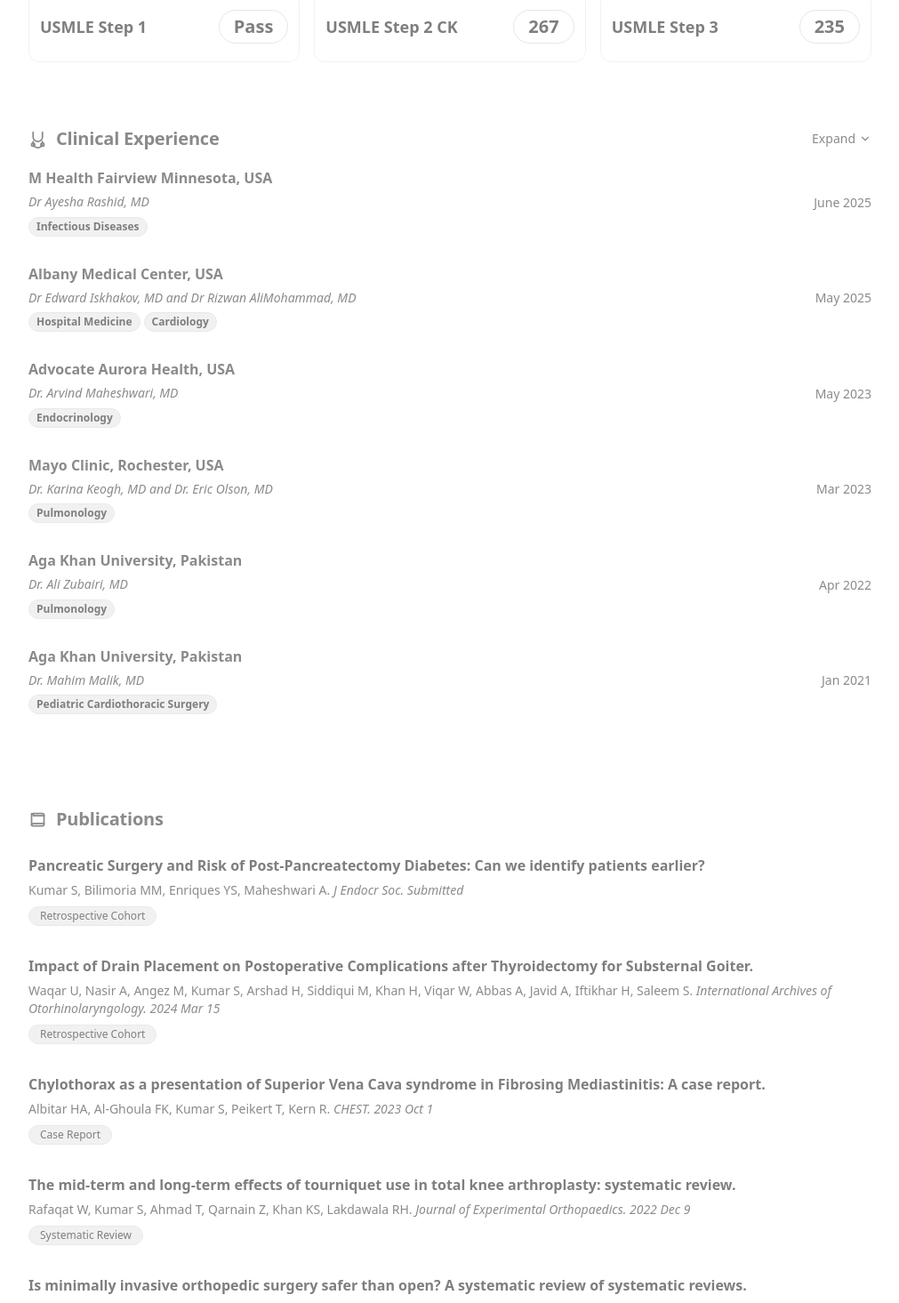
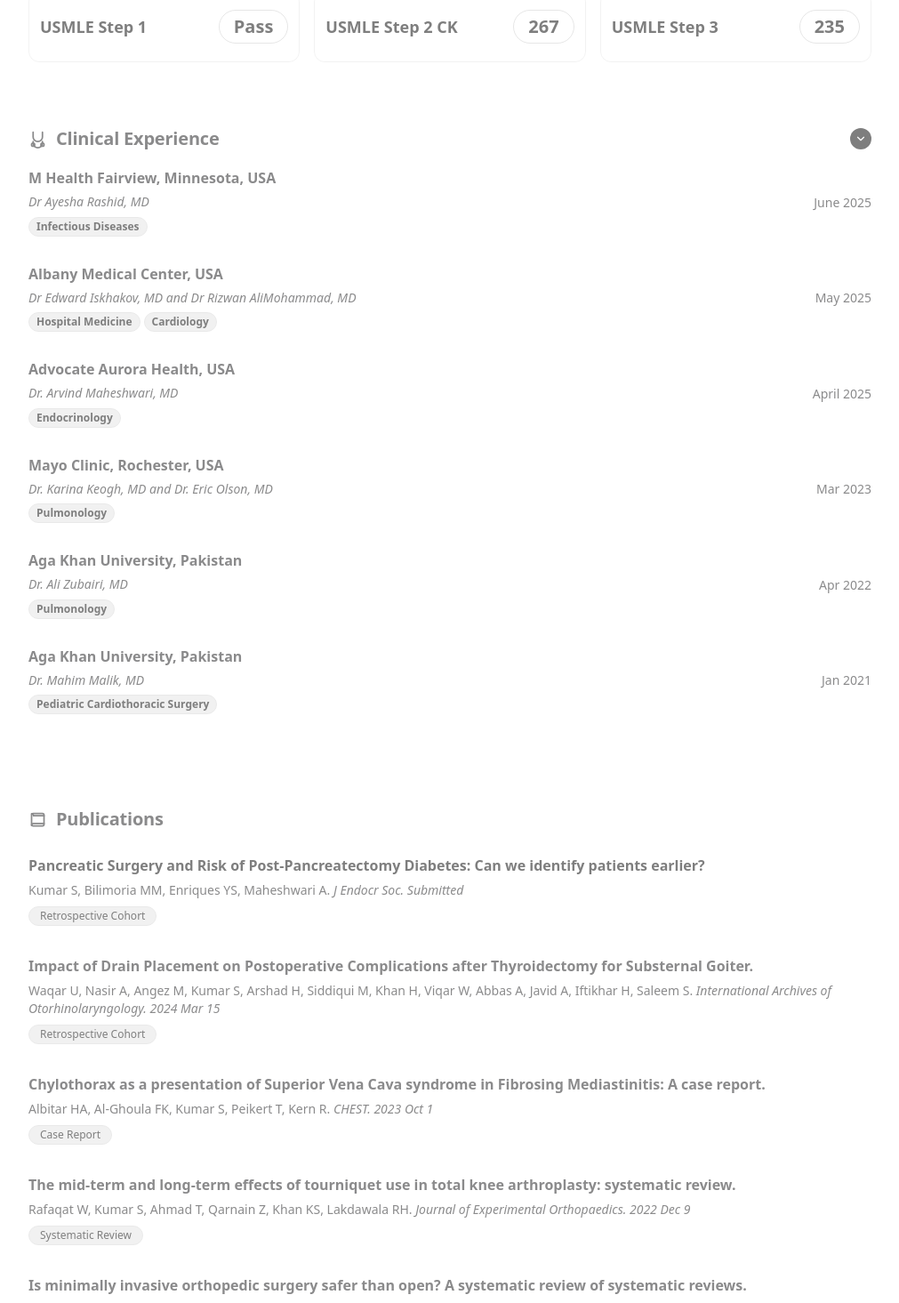
Before and after one commit to itssudhesh/Website-2.0, a Next.js app: page /cv in a window 1280 px wide. Shown: the part 573-2038 px from the top of the page at 89% size, without its empty margins (136-1147 px from the left). Built offline with nearby package versions, Linux system fonts and the light colour scheme.

Commit message:
Bug fixes

```diff
--- a/src/app/components/CVSection.tsx
+++ b/src/app/components/CVSection.tsx
@@ -4,7 +4,7 @@
  */
 "use client";
 
-import React, { RefObject } from 'react';
+import React, { RefObject, useState } from 'react';
 import SectionHeader from './SectionHeader';
 import ExperienceItem from './ExperienceItem';
 import {
@@ -220,7 +220,16 @@
                   <div className="flex flex-row justify-between items-start md:items-center w-full">
                     <div className="flex-1 min-w-0">
                       <div className="flex items-center gap-2">
-                      <span className="font-bold leading-tight sm:leading-snug mb-2 block">{presentation.title}</span>
+                        <a
+                          href="https://docs.google.com/presentation/d/1c8eF13AhJcg9MuWdo7115NLcCATjmghl/edit?slide=id.p1#slide=id.p1"
+                          target="_blank"
+                          rel="noopener noreferrer"
+                          className="font-bold leading-tight sm:leading-snug mb-2 block text-left cv-link-black focus:outline-none"
+                          style={{ cursor: 'pointer', fontWeight: 700 }}
+                          aria-label="Open Presentation in new tab"
+                        >
+                          {presentation.title}
+                        </a>
                       </div>
                       <div className="text-foreground/80 text-sm">
                         {presentation.authors}. <span className="italic">{presentation.venue}. {presentation.date}</span>
--- a/src/app/components/PublicationItem.tsx
+++ b/src/app/components/PublicationItem.tsx
@@ -33,7 +33,7 @@
       href={link}
       target="_blank"
       rel="noopener noreferrer"
-      className="font-bold !text-black hover:text-foreground/60 transition-colors duration-200 cursor-pointer text-sm md:text-base leading-tight mb-1 block"
+      className="font-bold cv-link-black transition-colors duration-200 cursor-pointer text-sm md:text-base leading-tight mb-1 block"
     >
       {title}
     </a>
--- a/src/app/components/SectionHeader.tsx
+++ b/src/app/components/SectionHeader.tsx
@@ -36,21 +36,20 @@
         <button
           type="button"
           onClick={onToggle}
-          className="text-sm text-foreground/70 hover:text-foreground transition-colors flex items-center gap-1"
+          className="flex items-center justify-center w-6 h-6 rounded-full bg-black hover:bg-neutral-800 transition-colors"
         >
-          <span>{expanded ? 'Collapse' : 'Expand'}</span>
           <svg
             className={`inline-block transition-transform duration-200 ${expanded ? 'rotate-180' : ''}`}
             width="14"
             height="14"
             viewBox="0 0 24 24"
             fill="none"
-            stroke="currentColor"
+            stroke="#fff"
             strokeWidth="2"
             strokeLinecap="round"
             strokeLinejoin="round"
           >
-            <polyline points="6 9 12 15 18 9"/>
+            <polyline points="6 9 12 15 18 9" />
           </svg>
         </button>
       )}
--- a/src/app/constants/cvData.ts
+++ b/src/app/constants/cvData.ts
@@ -93,7 +93,7 @@
     achievements: []
   },
   {
-    organization: 'M Health Fairview Minnesota, USA',
+    organization: 'M Health Fairview, Minnesota, USA',
     role: 'Dr Ayesha Rashid, MD',
     dateRange: 'June 2025',
     setting: 'both' as const,
@@ -107,7 +107,7 @@
   {
     organization: 'Advocate Aurora Health, USA',
     role: 'Dr. Arvind Maheshwari, MD',
-    dateRange: 'May 2023',
+    dateRange: 'April 2025',
     setting: 'both' as const,
     specialty: 'Endocrinology',
     achievements: [
--- a/src/app/globals.css
+++ b/src/app/globals.css
@@ -182,3 +182,13 @@
   opacity: 1;
   transition: transform 0.5s, opacity 0.5s;
 }
+
+/* Force black color and underline on hover for presentation and publication title links */
+.cv-link-black {
+  color: #18181A !important;
+  text-decoration: none !important;
+}
+.cv-link-black:hover {
+  color: #18181A !important;
+  text-decoration: underline !important;
+}
```
Also changed, not shown: 1 other file (tests, documents, lock files or other folders). Lines whose indentation alone changed are shown as unchanged.
